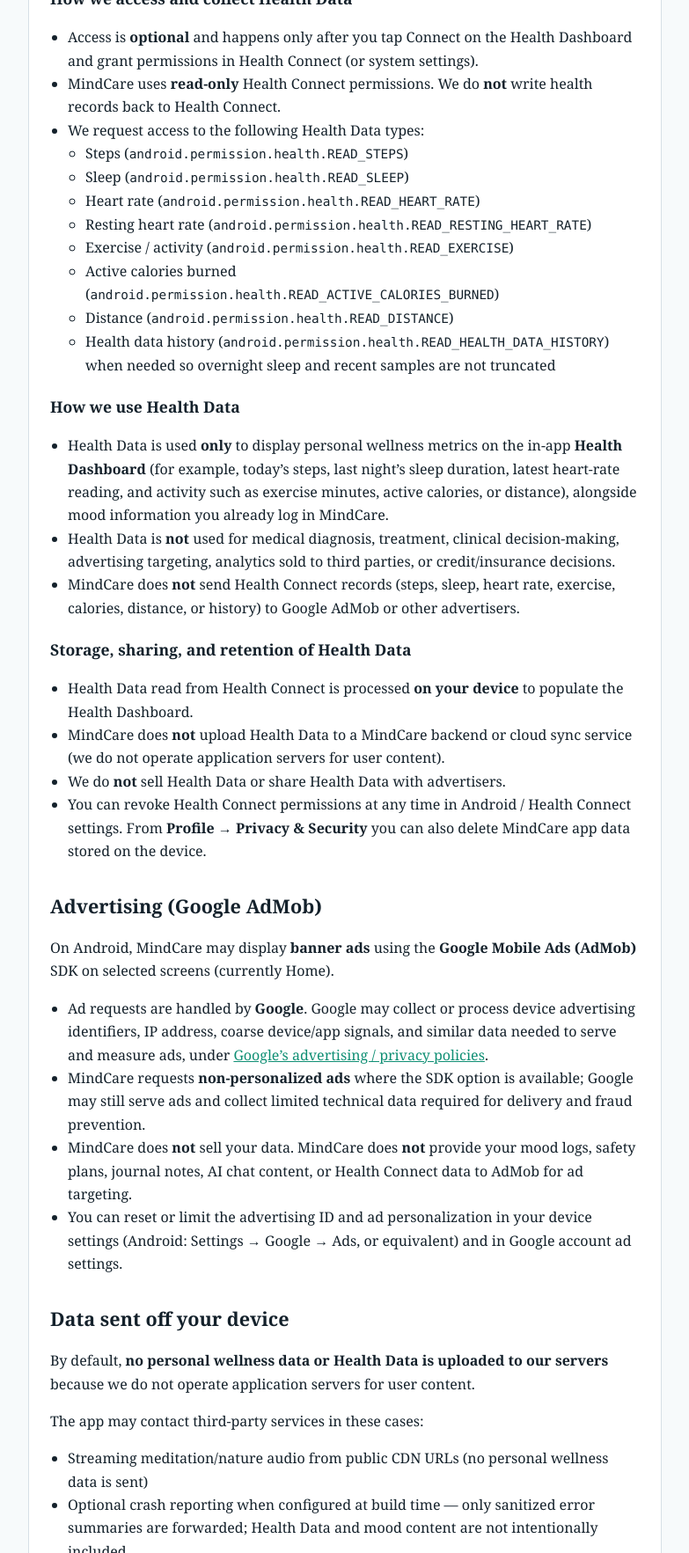
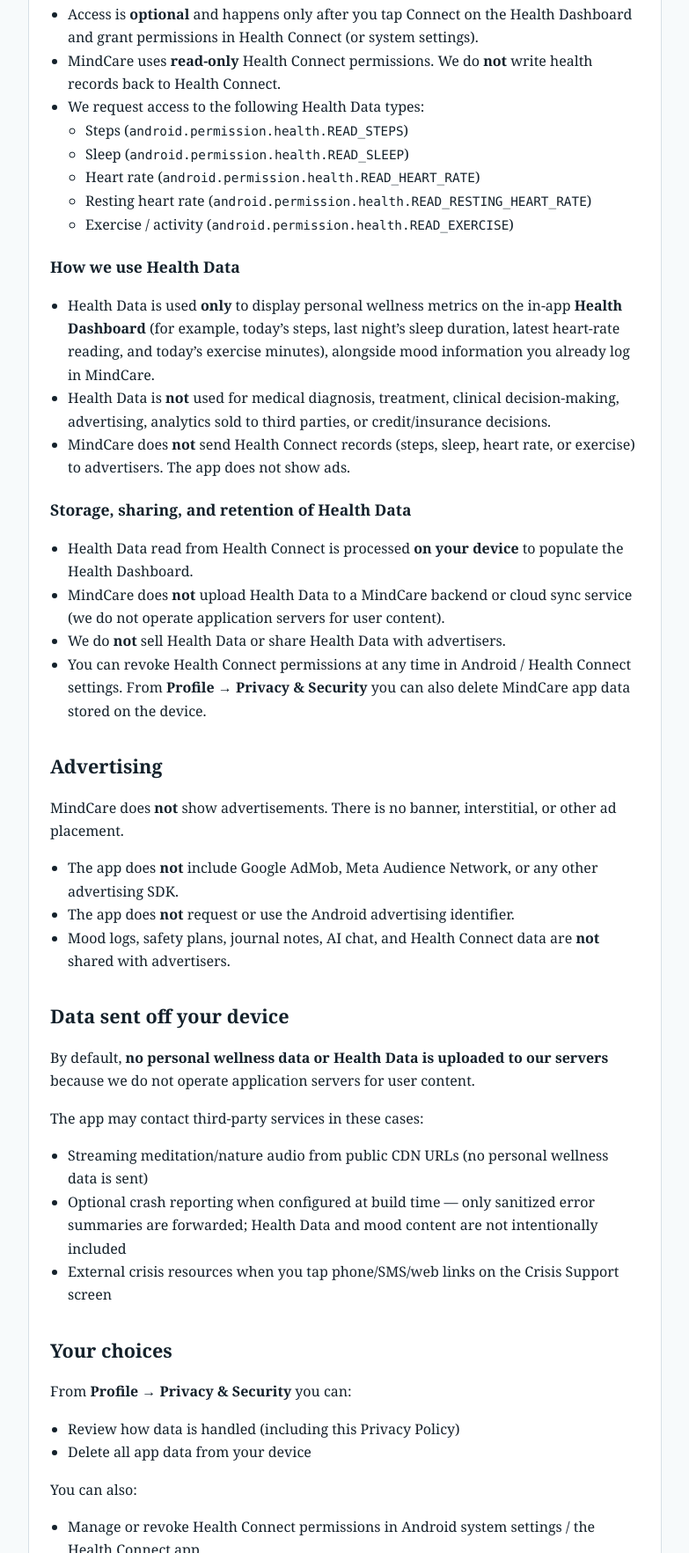
Before and after one commit to simasjonelis/mindcare-legal, a plain HTML site: page index.html in a window 1280 px wide. Shown: the part 1035-2800 px from the top of the page at 88% size, without its empty margins (248-1031 px from the left). Drawn offline with Linux system fonts and the light colour scheme.

Commit message:
Update the public privacy policy to state that MindCare does not show ads.
Remove app-ads.txt so the site no longer authorizes AdMob or Meta inventory.

Co-authored-by: Cursor <cursoragent@cursor.com>

```diff
--- a/index.html
+++ b/index.html
@@ -6,7 +6,7 @@
     <title>Privacy Policy for MindCare</title>
     <meta
       name="description"
-      content="MindCare Privacy Policy — Health Connect, on-device storage, and Google AdMob banner ads."
+      content="MindCare Privacy Policy — on-device storage, Health Connect, and no advertising."
     />
     <style>
       :root {
@@ -77,7 +77,7 @@
       <div class="card">
         <h1>MindCare Privacy Policy</h1>
         <p class="meta">
-          <strong>Last updated:</strong> July 27, 2026<br />
+          <strong>Last updated:</strong> November 19, 2026<br />
           <strong>App:</strong> MindCare (<code>com.mindcare.app</code>)<br />
           <strong>Contact:</strong> mindcare.support@gmail.com
         </p>
@@ -89,10 +89,8 @@
           not operate a user account backend or cloud sync service for that content.
         </p>
         <p>
-          The Android app may show <strong>banner advertisements</strong> via
-          <strong>Google AdMob</strong> on selected screens (for example, Home). That is
-          separate from your wellness and Health Connect data, which MindCare does not send
-          to AdMob.
+          MindCare does <strong>not</strong> show ads. It does not include an advertising
+          SDK and does not use the Android advertising identifier.
         </p>
 
         <h2>Data we store on your device</h2>
@@ -144,16 +142,6 @@
               <li>
                 Exercise / activity (<code>android.permission.health.READ_EXERCISE</code>)
               </li>
-              <li>
-                Active calories burned
-                (<code>android.permission.health.READ_ACTIVE_CALORIES_BURNED</code>)
-              </li>
-              <li>Distance (<code>android.permission.health.READ_DISTANCE</code>)</li>
-              <li>
-                Health data history
-                (<code>android.permission.health.READ_HEALTH_DATA_HISTORY</code>) when
-                needed so overnight sleep and recent samples are not truncated
-              </li>
             </ul>
           </li>
         </ul>
@@ -163,19 +151,17 @@
           <li>
             Health Data is used <strong>only</strong> to display personal wellness metrics
             on the in-app <strong>Health Dashboard</strong> (for example, today’s steps,
-            last night’s sleep duration, latest heart-rate reading, and activity such as
-            exercise minutes, active calories, or distance), alongside mood information you
-            already log in MindCare.
+            last night’s sleep duration, latest heart-rate reading, and today’s exercise
+            minutes), alongside mood information you already log in MindCare.
           </li>
           <li>
             Health Data is <strong>not</strong> used for medical diagnosis, treatment,
-            clinical decision-making, advertising targeting, analytics sold to third
-            parties, or credit/insurance decisions.
+            clinical decision-making, advertising, analytics sold to third parties, or
+            credit/insurance decisions.
           </li>
           <li>
             MindCare does <strong>not</strong> send Health Connect records (steps, sleep,
-            heart rate, exercise, calories, distance, or history) to Google AdMob or other
-            advertisers.
+            heart rate, or exercise) to advertisers. The app does not show ads.
           </li>
         </ul>
 
@@ -200,34 +186,23 @@
           </li>
         </ul>
 
-        <h2>Advertising (Google AdMob)</h2>
+        <h2>Advertising</h2>
         <p>
-          On Android, MindCare may display <strong>banner ads</strong> using the
-          <strong>Google Mobile Ads (AdMob)</strong> SDK on selected screens (currently
-          Home).
+          MindCare does <strong>not</strong> show advertisements. There is no banner,
+          interstitial, or other ad placement.
         </p>
         <ul>
           <li>
-            Ad requests are handled by <strong>Google</strong>. Google may collect or
-            process device advertising identifiers, IP address, coarse device/app signals,
-            and similar data needed to serve and measure ads, under
-            <a href="https://policies.google.com/privacy">Google’s advertising / privacy
-            policies</a>.
+            The app does <strong>not</strong> include Google AdMob, Meta Audience Network,
+            or any other advertising SDK.
           </li>
           <li>
-            MindCare requests <strong>non-personalized ads</strong> where the SDK option is
-            available; Google may still serve ads and collect limited technical data
-            required for delivery and fraud prevention.
+            The app does <strong>not</strong> request or use the Android advertising
+            identifier.
           </li>
           <li>
-            MindCare does <strong>not</strong> sell your data. MindCare does
-            <strong>not</strong> provide your mood logs, safety plans, journal notes, AI
-            chat content, or Health Connect data to AdMob for ad targeting.
-          </li>
-          <li>
-            You can reset or limit the advertising ID and ad personalization in your device
-            settings (Android: Settings → Google → Ads, or equivalent) and in Google
-            account ad settings.
+            Mood logs, safety plans, journal notes, AI chat, and Health Connect data are
+            <strong>not</strong> shared with advertisers.
           </li>
         </ul>
 
@@ -251,9 +226,6 @@
             External crisis resources when you tap phone/SMS/web links on the Crisis
             Support screen
           </li>
-          <li>
-            Google AdMob, as described in <strong>Advertising (Google AdMob)</strong> above
-          </li>
         </ul>
 
         <h2>Your choices</h2>
@@ -268,7 +240,6 @@
             Manage or revoke Health Connect permissions in Android system settings / the
             Health Connect app
           </li>
-          <li>Limit ad personalization via device / Google advertising settings</li>
         </ul>
 
         <h2>Children</h2>
```
Also changed, not shown: app-ads.txt (deleted).
